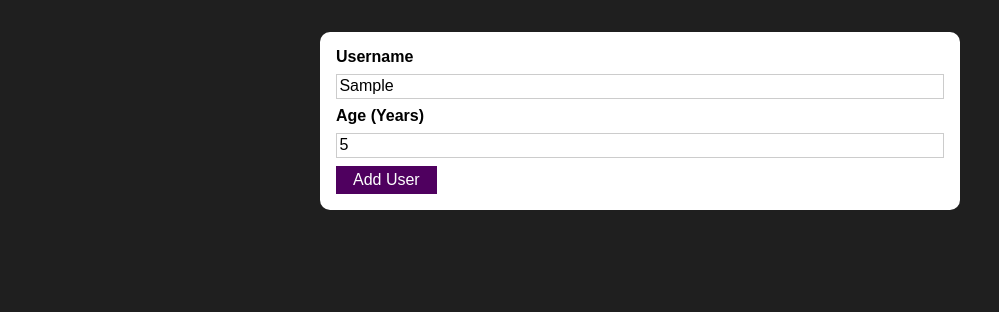
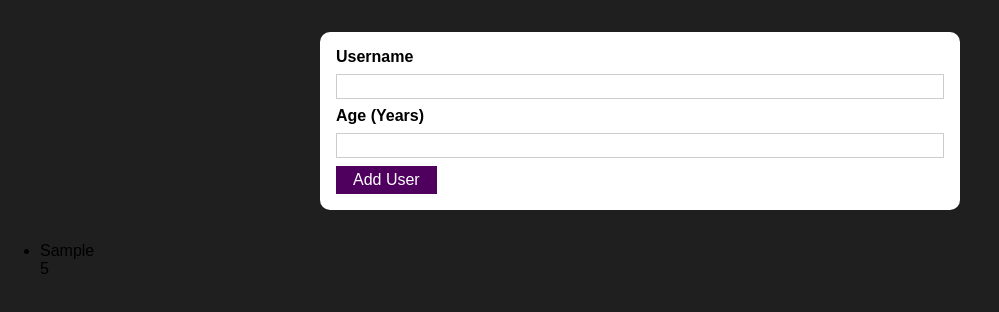
Before and after one commit to Rorywork/react-user-adder-with-modal, a React (Create React App) app: page / in a window 1280 px wide. Both pictures are taken after typing "Sample", "5" into the empty fields and a click on the button "Add User". Shown: the top 312 px of the page, without its empty margins (0-999 px from the left). Built offline with nearby package versions, Linux system fonts and the light colour scheme.

Commit message:
feat: form validation and render list of users based on user state

```diff
--- a/src/App.js
+++ b/src/App.js
@@ -1,12 +1,31 @@
-import React from 'react';
+import React, { useState } from 'react';
 
 import AddUser from './components/Users/AddUser';
+import UsersList from './components/Users/UsersList';
 
+const USER_LIST = [];
 
 function App() {
+
+  const [users, setUsers] = useState(USER_LIST);
+
+  const addUserToUserList = (name, age) => {
+
+    const user = {
+      name,
+      age,
+      id: Math.random().toString()
+    }
+
+    setUsers((prevUsers) => {
+      return [user, ...prevUsers];
+    });
+  };
+
   return (
     <div>
-      <AddUser />
+      <AddUser addUserToUserList={addUserToUserList}  />
+      <UsersList users={users} />
     </div>
   );
 }
--- a/src/components/Users/AddUser.js
+++ b/src/components/Users/AddUser.js
@@ -1,4 +1,4 @@
-import React from "react";
+import React, { useState } from "react";
 
 import Card from "../UI/Card";
 import Button from "../UI/Button";
@@ -6,17 +6,51 @@ import Button from "../UI/Button";
 import classes from "./AddUser.module.css";
 
 const AddUser = (props) => {
+  const [enteredUsername, setEnteredUsername] = useState("");
+  const [enteredAge, setEnteredAge] = useState("");
+
   const addUserHandler = (event) => {
     event.preventDefault();
+
+    if (enteredUsername.trim().length === 0 || enteredUsername.trim().length === 0) {
+      return;
+    }
+
+    if (+enteredAge < 1) {
+      return;
+    }
+
+    props.addUserToUserList(enteredUsername, enteredAge)
+
+    setEnteredUsername("");
+    setEnteredAge("");
+  };
+
+  const usernameChangeHandler = (event) => {
+    setEnteredUsername(event.target.value);
+  };
+
+  const ageChangeHandler = (event) => {
+    setEnteredAge(event.target.value);
   };
 
   return (
     <Card className={classes.input}>
       <form onSubmit={addUserHandler}>
         <label htmlFor="username">Username</label>
-        <input id="username" type="text" />
+        <input
+          id="username"
+          type="text"
+          value={enteredUsername}
+          onChange={usernameChangeHandler}
+        />
         <label htmlFor="age">Age (Years)</label>
-        <input id="age" type="number" />
+        <input
+          id="age"
+          type="number"
+          value={enteredAge}
+          onChange={ageChangeHandler}
+        />
         <Button type="text">Add User</Button>
       </form>
     </Card>
--- /dev/null
+++ b/src/components/Users/User.js
@@ -0,0 +1,13 @@
+import React from "react";
+
+const User = props => {
+
+    return (
+        <li>
+            <div>{props.name}</div>
+            <div>{props.age}</div>
+        </li>
+    )
+};
+
+export default User;
--- /dev/null
+++ b/src/components/Users/UsersList.js
@@ -0,0 +1,23 @@
+import React from "react";
+
+import User from './User'
+
+const UsersList = (props) => {
+
+    console.log(props);
+
+
+  if (props.users.length === 0) {
+    return <h2>Found no users.</h2>;
+  }
+
+  return (
+    <ul>
+      {props.users.map((user) => (
+        <User key={user.id} name={user.name} age={user.age} />
+      ))}
+    </ul>
+  );
+};
+
+export default UsersList;
```
